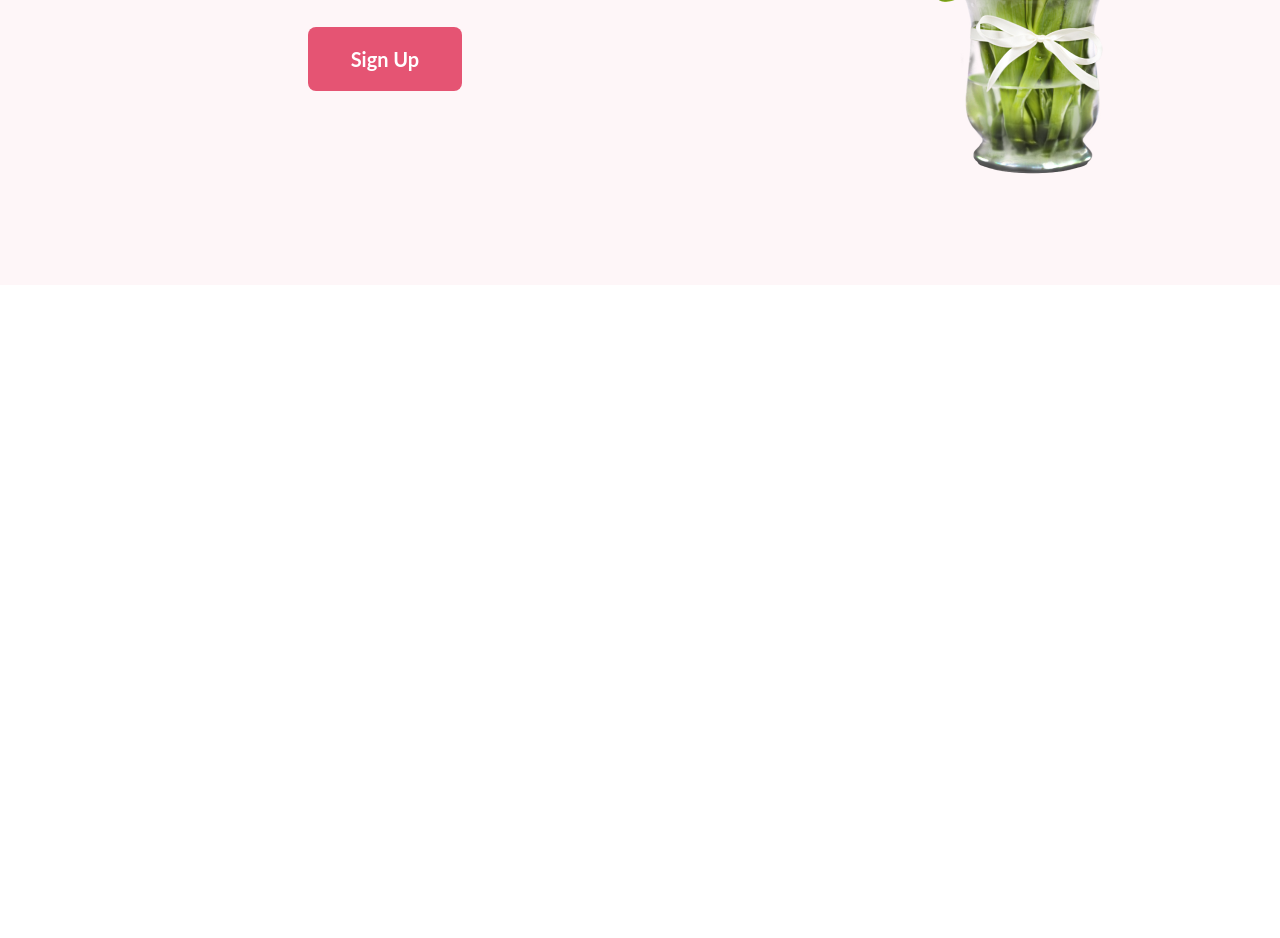
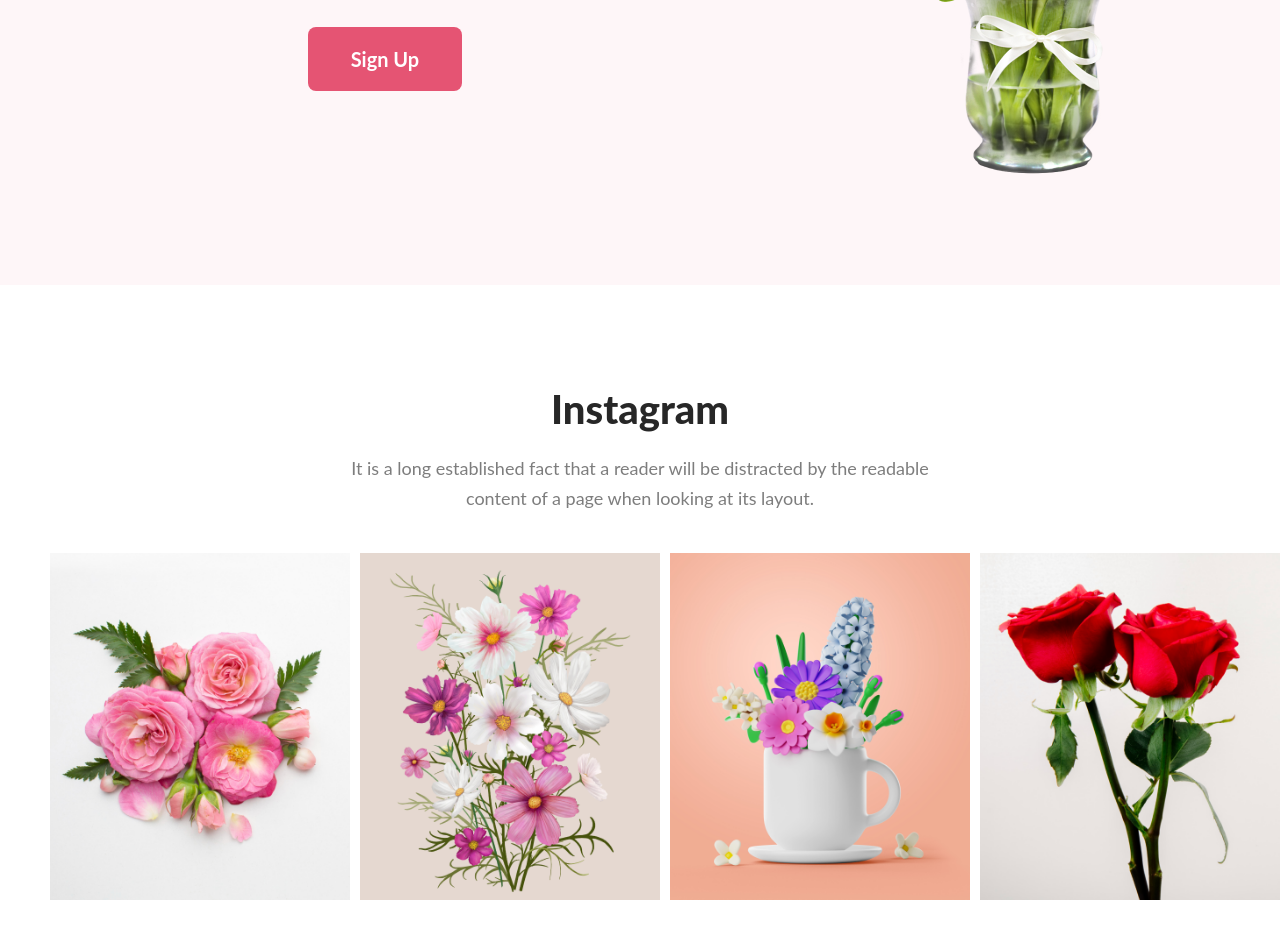
Before and after one commit to MD-Moniruzzaman-Arafat/assignment-1, a plain HTML site: page index.html in a window 1280 px wide. Shown: the part 1155-2093 px from the top of the page. Before the commit the page ends 1440 px from the top, so only its background shows below. Drawn offline with Linux system fonts and the light colour scheme.

Commit message:
instagram section

```diff
--- a/index.html
+++ b/index.html
@@ -40,6 +40,23 @@
                 </div>
             </div>
         </section>
+        <!-- Instagram section -->
+        <section>
+            <div class="instagram-container">
+                <div class="instagram-title">
+                    <h1>Instagram</h1>
+                    <p>It is a long established fact that a reader will be distracted by the readable <br> content of a
+                        page
+                        when looking at its layout.</p>
+                </div>
+                <div class="img-container">
+                    <img src="./image/Flower 01.png" alt="">
+                    <img src="./image/Rectangle 4.png" alt="">
+                    <img src="./image/Rectangle 5.png" alt="">
+                    <img src="./image/Rectangle 6.png" alt="">
+                </div>
+            </div>
+        </section>
     </main>
     <footer></footer>
 </body>
--- a/style.css
+++ b/style.css
@@ -76,3 +76,43 @@
     line-height: 30px;
     margin: 30px 0;
 }
+
+.instagram-container {
+    margin: 100px 0;
+}
+
+.instagram-title {
+    margin-bottom: 40px;
+}
+
+.instagram-title h1 {
+    color: #272727;
+    text-align: center;
+    font-family: Lato;
+    font-size: 40px;
+    font-style: normal;
+    font-weight: 800;
+    line-height: normal;
+    margin-bottom: 20px;
+}
+
+.instagram-title p {
+    color: rgba(39, 39, 39, 0.60);
+    text-align: center;
+    font-family: Lato;
+    font-size: 18px;
+    font-style: normal;
+    font-weight: 400;
+    line-height: 30px;
+}
+
+.img-container {
+    display: flex;
+    width: 1180px;
+    gap: 10px;
+    margin: 0 auto;
+}
+
+.img-container img {
+    width: 300px;
+}
```
